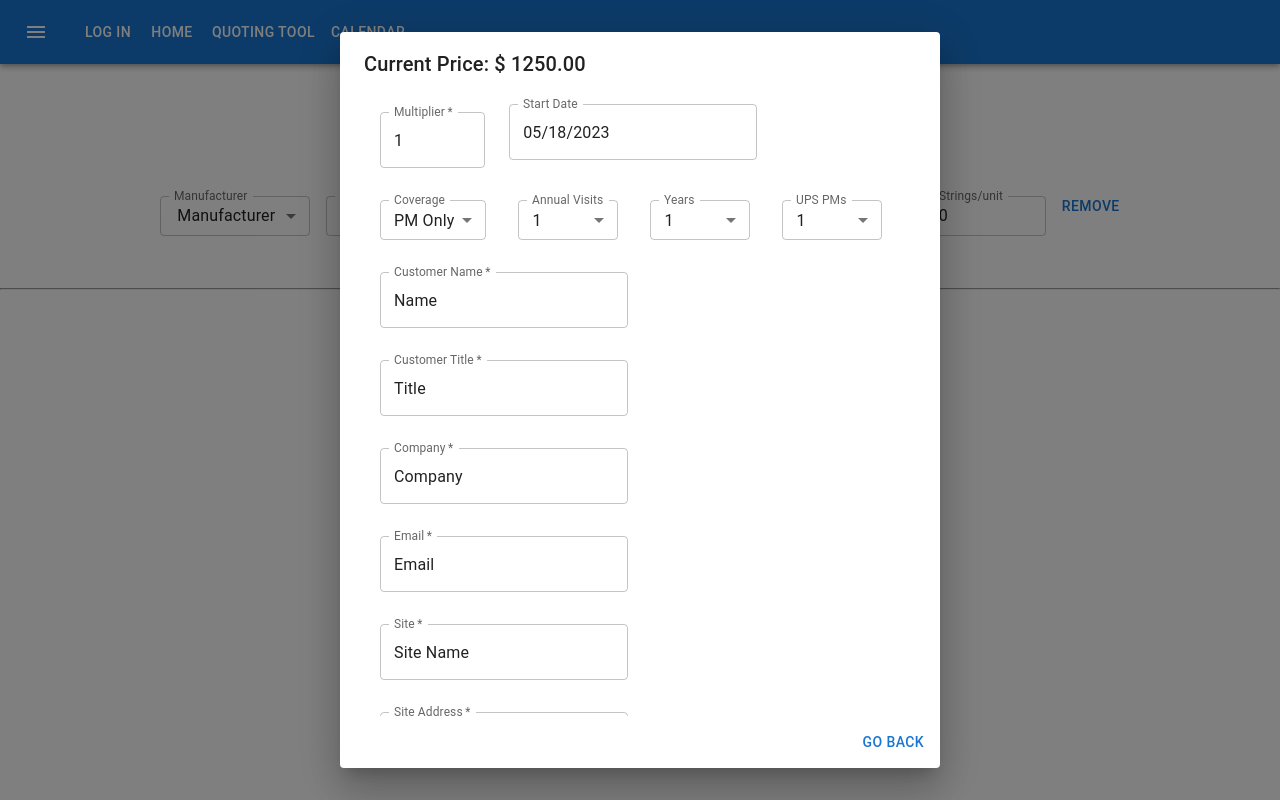
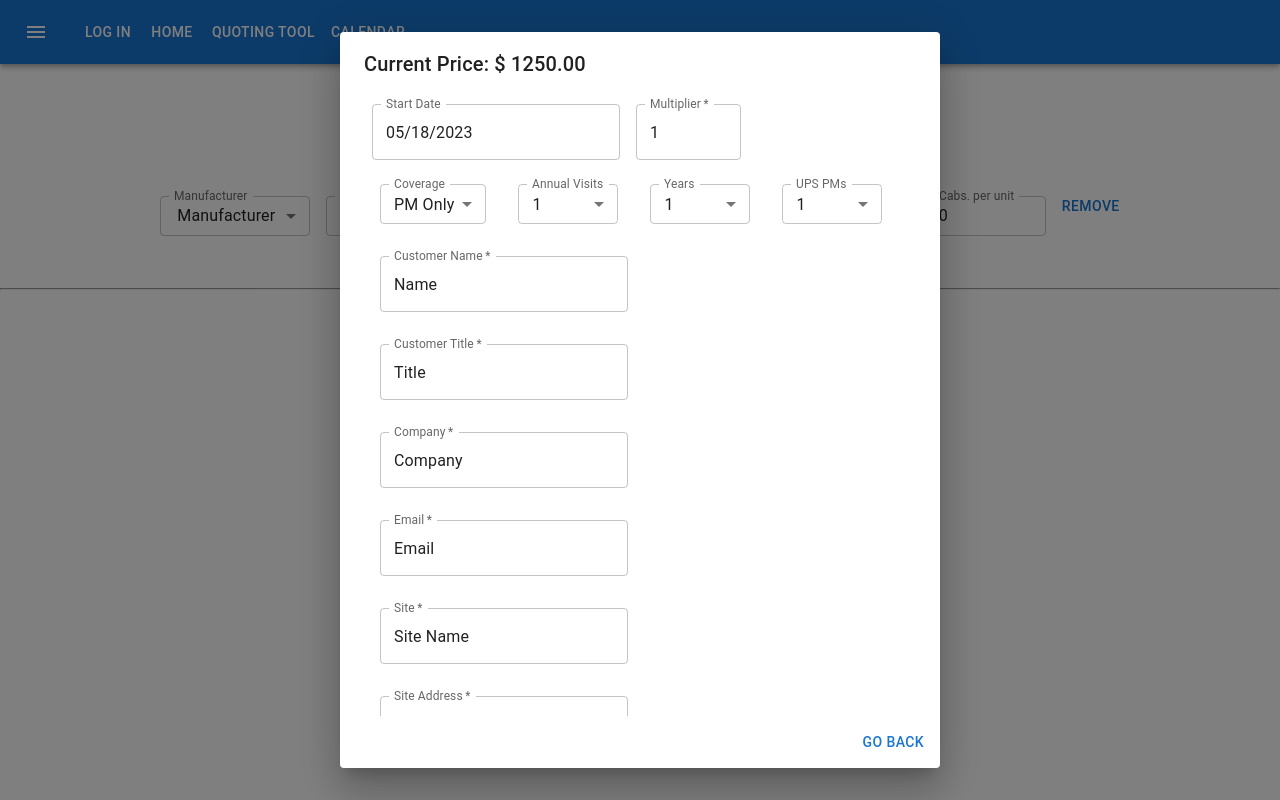
Before and after one commit to pqyetman/quote-tool-sdm, a React (Create React App) app: page /quotingtool in a window 1280 px wide. Both pictures are taken after a click on the button "GET A QUOTE". Built offline with nearby package versions, Linux system fonts and the light colour scheme; what pdfmake would draw is missing.

Commit message:
updated labels and pdf

```diff
--- a/src/ContactInfoForm.js
+++ b/src/ContactInfoForm.js
@@ -111,7 +111,7 @@ export default function ContactInfoForm({price, setAdjPrice, formData, adjPrice}
 
   const numField = (value, setValue, label) => {
     return (
-      <FormControl sx={{ m: 1, width: "12ch" } } size="small">
+      <FormControl sx={{  width: "12ch"  } } size="small">
       <TextField
         required
         type="number"
@@ -149,8 +149,10 @@ export default function ContactInfoForm({price, setAdjPrice, formData, adjPrice}
       autoComplete="off"
 
     >
+
+       <MobileDatePicker label="Start Date" value={startDate} onChange={(newValue) => {setStartDate(newValue); console.log(newValue)}} />
        {multRange}
-       <MobileDatePicker label="Start Date" value={startDate} onChange={(newValue) => {setStartDate(newValue); console.log(newValue)}} />
+
       <div>
 
         {coverageRange}
--- a/src/PdfPringPage.js
+++ b/src/PdfPringPage.js
@@ -122,24 +122,27 @@ export default function PdfPricingPage(props) {
         columns: [
           {
             // auto-sized columns have their widths based on their content
-            width: 100,
+            width: 250,
             text: [`${name} \n`, `${title} \n`, `${company} \n`, `${email} \n`],
           },
 
           {
-            // star-sized columns fill the remaining space
-            // if there's more than one star-column, available width is divided equally
-            width: 200,
+            width: '*',
+            text: ''
+          },
+
+          {
+            width: 250,
             text: [
               "Quote Number \n",
               `${siteAddress} \n`,
               `${siteCity}, ${siteState}, ${siteZip} \n`,
               `Start Date: ${formatDate(startDate)} \n`,
             ],
+            alignment: 'right',
           },
         ],
         // optional space between columns
-        columnGap: 275,
         margin: [10, 20, 10, 0],
       },
       {
--- a/src/QuoteToolRow.js
+++ b/src/QuoteToolRow.js
@@ -72,7 +72,7 @@ export default function QuotingToolRow(props) {
       <TextField
         size="small"
         id={"batteries" + id}
-        label="Batt. / string"
+        label="Batt. per cabinet"
         type="number"
         onChange={(e)=>setBatteries(e.target.value)}
         value={batteries}
@@ -88,7 +88,7 @@ export default function QuotingToolRow(props) {
       <TextField
         size="small"
         id={"cabs"+id}
-        label="Strings/unit"
+        label="Cabs. per unit"
         type="number"
         onChange={(e)=>setCabs(e.target.value)}
         value={cabs}
```
